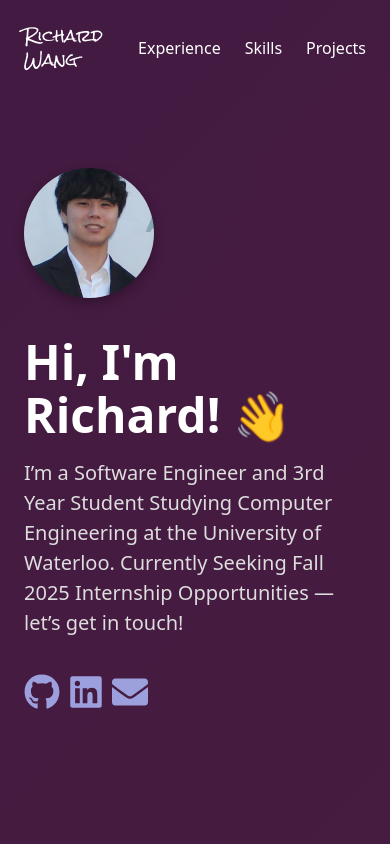
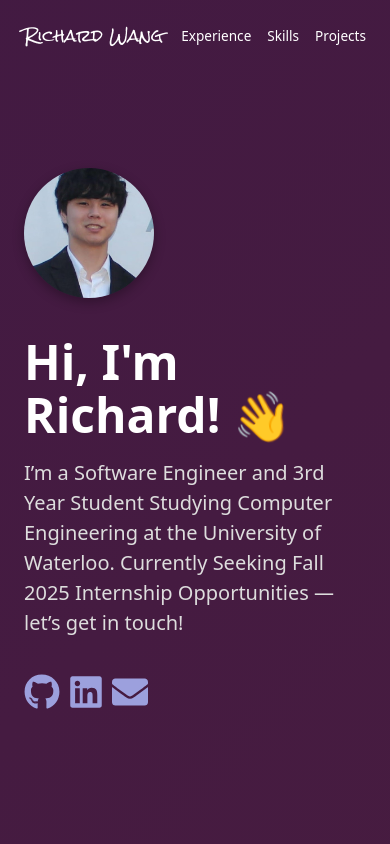
Before and after one commit to RichardWangg/Personal-Website-2, a React (Vite) app: page / in a window 390 px wide. Shown: the top 844 px of the page. Built offline with nearby package versions, Linux system fonts and the light colour scheme.

Commit message:
v1 is ready

```diff
--- a/src/App.css
+++ b/src/App.css
@@ -1,10 +1,10 @@
 @import url('https://fonts.googleapis.com/css2?family=Rock+Salt&display=swap');
 
+/* ------------------------------------- General ------------------------------------- */
 body {
   margin: 0;
   overflow-x: hidden;
 }
-/*hello2*/
 html.lenis,
 html.lenis body {
   height: auto;
@@ -70,7 +70,28 @@ html.lenis body {
   box-sizing: border-box;
 }
 
-/* Navbar */
+h1 {
+  font-size: 3rem;
+  margin-bottom: 1rem;
+  text-align: left;
+}
+p,
+ul {
+  font-size: 1.25rem;
+  text-align: left;
+  max-width: 37.5rem;
+  margin: 0;
+}
+ul {
+  list-style: none;
+  padding: 0;
+}
+ul li::before {
+  content: "• ";
+  color: #ffc107;
+}
+
+/* ------------------------------------- NavBar ------------------------------------- */
 .navbar {
   position: fixed;
   top: 1.5rem;
@@ -106,6 +127,10 @@ html.lenis body {
   color: inherit;
   text-decoration: none;
   cursor: pointer;
+  transition: opacity 0.3s ease;
+}
+.nav-links a:hover {
+  opacity: 0.6;
 }
 
 .navbar {
@@ -130,29 +155,7 @@ html.lenis body {
   backdrop-filter: none;
 }
 
-/* Typography */
-h1 {
-  font-size: 3rem;
-  margin-bottom: 1rem;
-  text-align: left;
-}
-p,
-ul {
-  font-size: 1.25rem;
-  text-align: left;
-  max-width: 37.5rem;
-  margin: 0;
-}
-ul {
-  list-style: none;
-  padding: 0;
-}
-ul li::before {
-  content: "• ";
-  color: #ffc107;
-}
-
-/* Home */
+/* ------------------------------------- Home ------------------------------------- */
 .home {
   height: 100vh;
 }
@@ -212,7 +215,7 @@ ul li::before {
   transform-origin: 70% 70%;
 }
 
-/* Experience Section */
+/* ------------------------------------- Experience ------------------------------------- */
 .experience-wrapper {
   display: flex;
   flex-direction: column;
@@ -259,7 +262,7 @@ ul li::before {
   content: '';
   position: absolute;
   left: 0;
-  bottom: -2px; /* Adjust if needed */
+  bottom: -2px;
   width: 0%;
   height: 2px;
   background-color: #7899fb;
@@ -316,7 +319,7 @@ ul li::before {
   font-weight: 500;
 }
 
-/* Projects Section */
+/* ------------------------------------- Projects ------------------------------------- */
 .carousel-scroll-wrapper {
   position: relative;
   width: 100%;
@@ -424,6 +427,7 @@ ul li::before {
   transform: translateY(-50%) scale(1.2);
 }
 
+/* ------------------------------------- Skills ------------------------------------- */
 .skills-grid {
   display: flex;
   flex-wrap: wrap;
@@ -458,6 +462,7 @@ ul li::before {
   flex-shrink: 0;
 }
 
+/* ------------------------------------- Footer ------------------------------------- */
 .footer-content {
   display: flex;
   flex-direction: column;
@@ -508,3 +513,19 @@ ul li::before {
   font-size: 0.85rem;
   color: #888;
 }
+
+/* ------------------------------------- Mobile Tweaks ------------------------------------- */
+@media (max-width: 600px) {
+  .nav-logo {
+    font-size: 1rem;
+  }
+
+  .nav-links {
+    gap: 1rem;
+    font-size: 0.85rem;
+  }
+
+  .nav-links a {
+    font-size: 0.85rem;
+  }
+}
```
